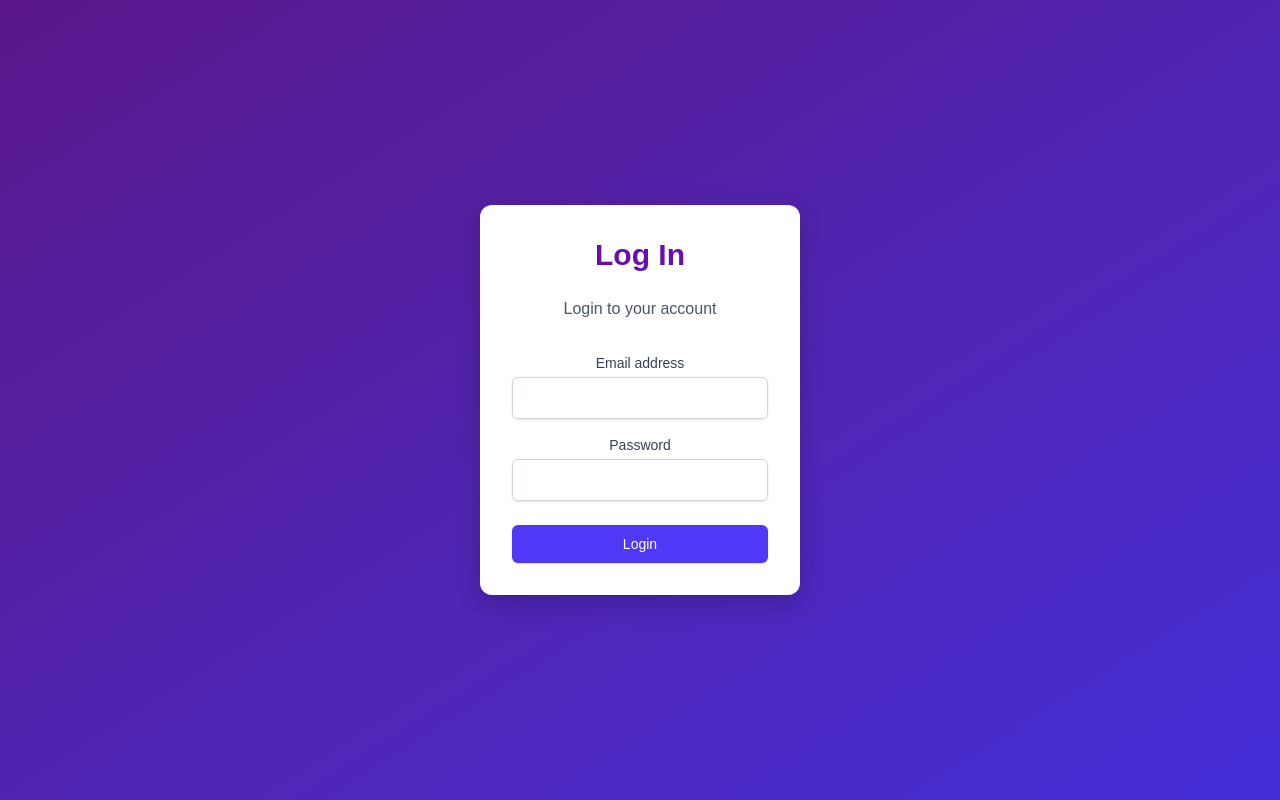
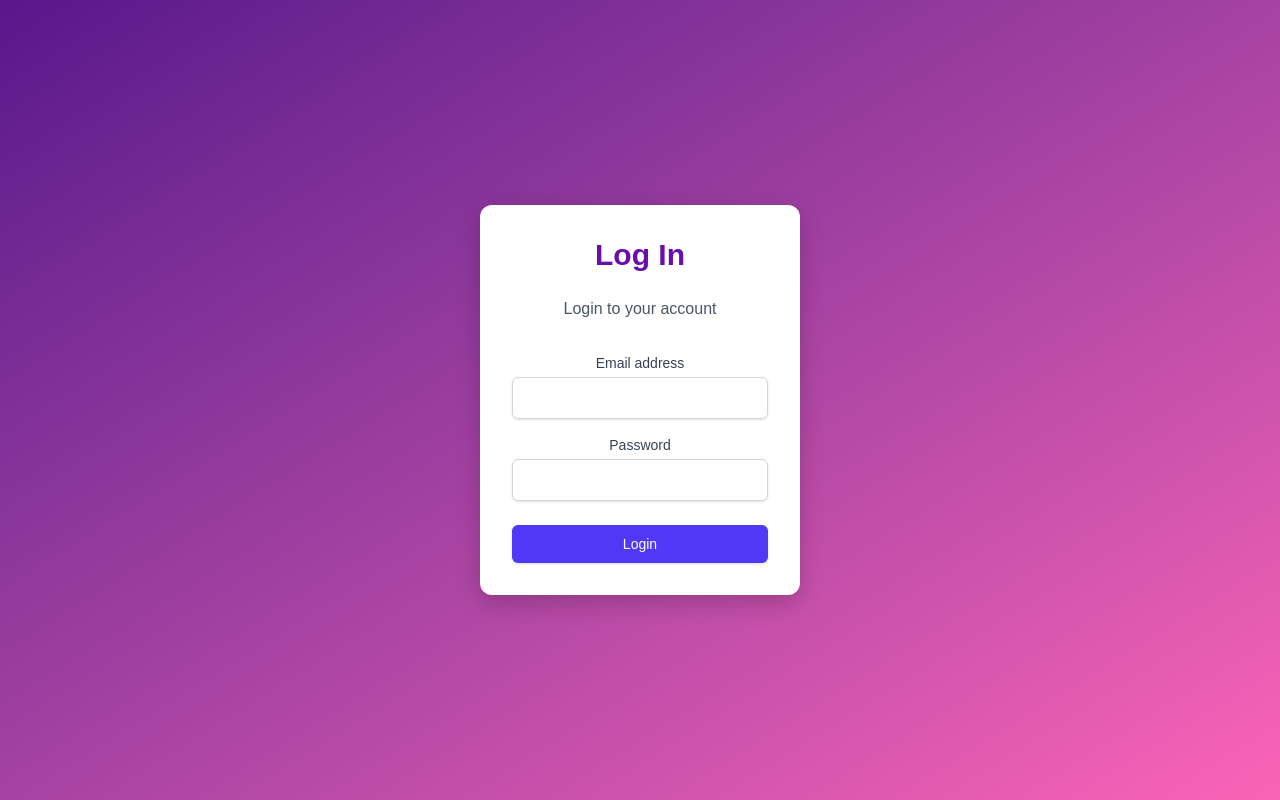
Before and after one commit to dmandonland/login_page, a Next.js app: page /login in a window 1280 px wide. Built offline with nearby package versions, Linux system fonts and the light colour scheme.

Commit message:
Submit button works

```diff
--- a/app/login/page.tsx
+++ b/app/login/page.tsx
@@ -3,7 +3,7 @@
 
 export default function Home() {
   return (
-    <div className="min-h-screen bg-gradient-to-br from-purple-900 to-indigo-700 flex items-center justify-center">
+    <div className="min-h-screen bg-gradient-to-br from-purple-900 to-pink-400 flex items-center justify-center">
       <div className="bg-[#fff] text-[#333] p-8 rounded-[12px] [box-shadow:0_8px_24px_rgba(0,_0,_0,_0.2)] w-[320px] text-center">
         <div className="text-center">
           <h1 className="text-3xl font-bold mb-6 text-[#6a0dad]">Log In</h1>
--- a/app/page.tsx
+++ b/app/page.tsx
@@ -1,7 +1,11 @@
+"use client";
+
 // app/page.tsx
 import Link from 'next/link';
+import {useRouter} from 'next/navigation';
 
 export default function Home() {
+  const router = useRouter();
   return (
     <div className="min-h-screen bg-gradient-to-br from-purple-900 to-indigo-700 flex items-center justify-center">
       <div className="bg-[#fff] text-[#333] p-8 rounded-[12px] [box-shadow:0_8px_24px_rgba(0,_0,_0,_0.2)] w-[320px] text-center">
@@ -42,6 +46,7 @@
             <button
               type="submit"
               className="w-full flex justify-center py-2 px-4 border border-transparent rounded-md shadow-sm text-sm font-medium text-white bg-indigo-600 hover:bg-indigo-700 focus:outline-none focus:ring-2 focus:ring-offset-2 focus:ring-indigo-500"
+              onClick={() => router.push("/enter")}
             >
               Sign Up
             </button>
```
